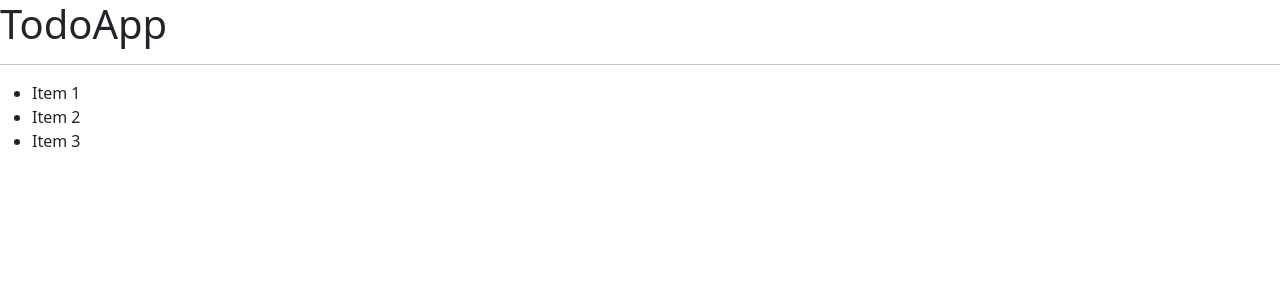
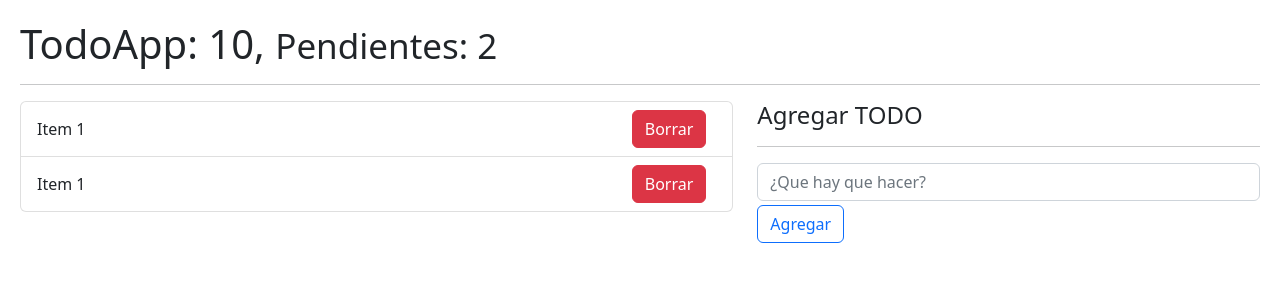
Before and after one commit to adlf-aldana/TodoApp_useReducer, a React (Vite) app: page / in a window 1280 px wide. Shown: the top 300 px of the page. Built offline with nearby package versions, Linux system fonts and the light colour scheme.

Commit message:
#feat: creating the TODO list structure

```diff
--- a/src/TodoApp.jsx
+++ b/src/TodoApp.jsx
@@ -19,13 +19,42 @@
 
   return (
     <>
-      <h1>TodoApp</h1>
+      <h1>
+        TodoApp: 10, <small>Pendientes: 2</small>
+      </h1>
       <hr />
-      <ul>
-        <li>Item 1</li>
-        <li>Item 2</li>
-        <li>Item 3</li>
-      </ul>
+
+      <div className="row">
+        <div className="col-7">
+          <ul className="list-group">
+            {todos.map((todo) => (
+              <li
+                key={todo.id}
+                className="list-group-item d-flex justify-content-between"
+              >
+                <span className="align-self-center">Item 1</span>{" "}
+                <button className="btn btn-danger">Borrar</button>
+              </li>
+            ))}
+          </ul>
+        </div>
+
+        <div className="col-5">
+          <h4>Agregar TODO</h4>
+          <hr />
+          <form>
+            <input
+              type="text"
+              placeholder="¿Que hay que hacer?"
+              className="form-control"
+            />
+
+            <button type="submit" className="btn btn-outline-primary mt-1">
+              Agregar
+            </button>
+          </form>
+        </div>
+      </div>
     </>
   );
 };
--- /dev/null
+++ b/src/index.css
@@ -0,0 +1,7 @@
+body {
+    padding: 20px;
+}
+
+button {
+    margin-right: 10px;
+}
--- a/src/main.jsx
+++ b/src/main.jsx
@@ -1,6 +1,7 @@
 import React from "react";
 import ReactDOM from "react-dom/client";
 import { TodoApp } from "./TodoApp";
+import "./index.css";
 
 ReactDOM.createRoot(document.getElementById("root")).render(
   <React.StrictMode>
```
